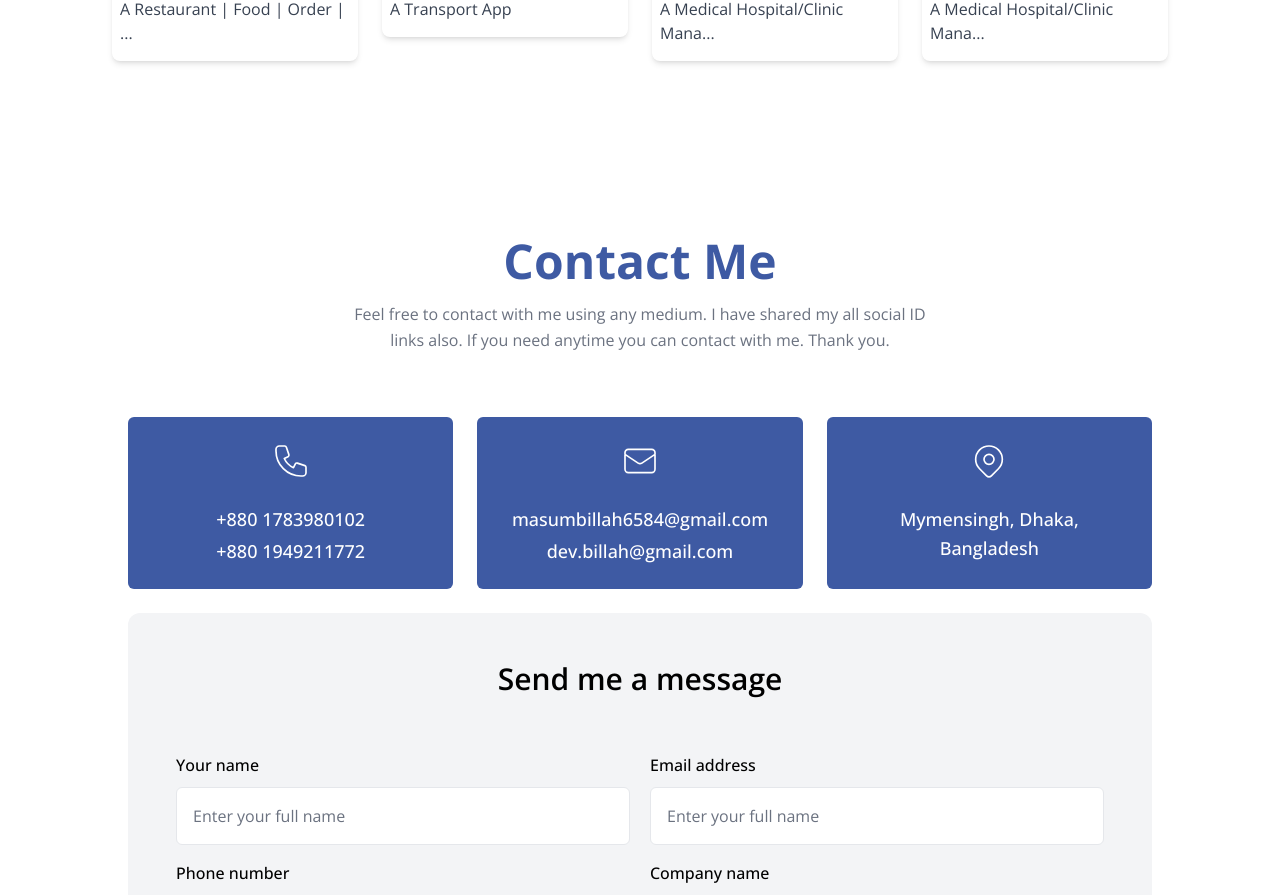
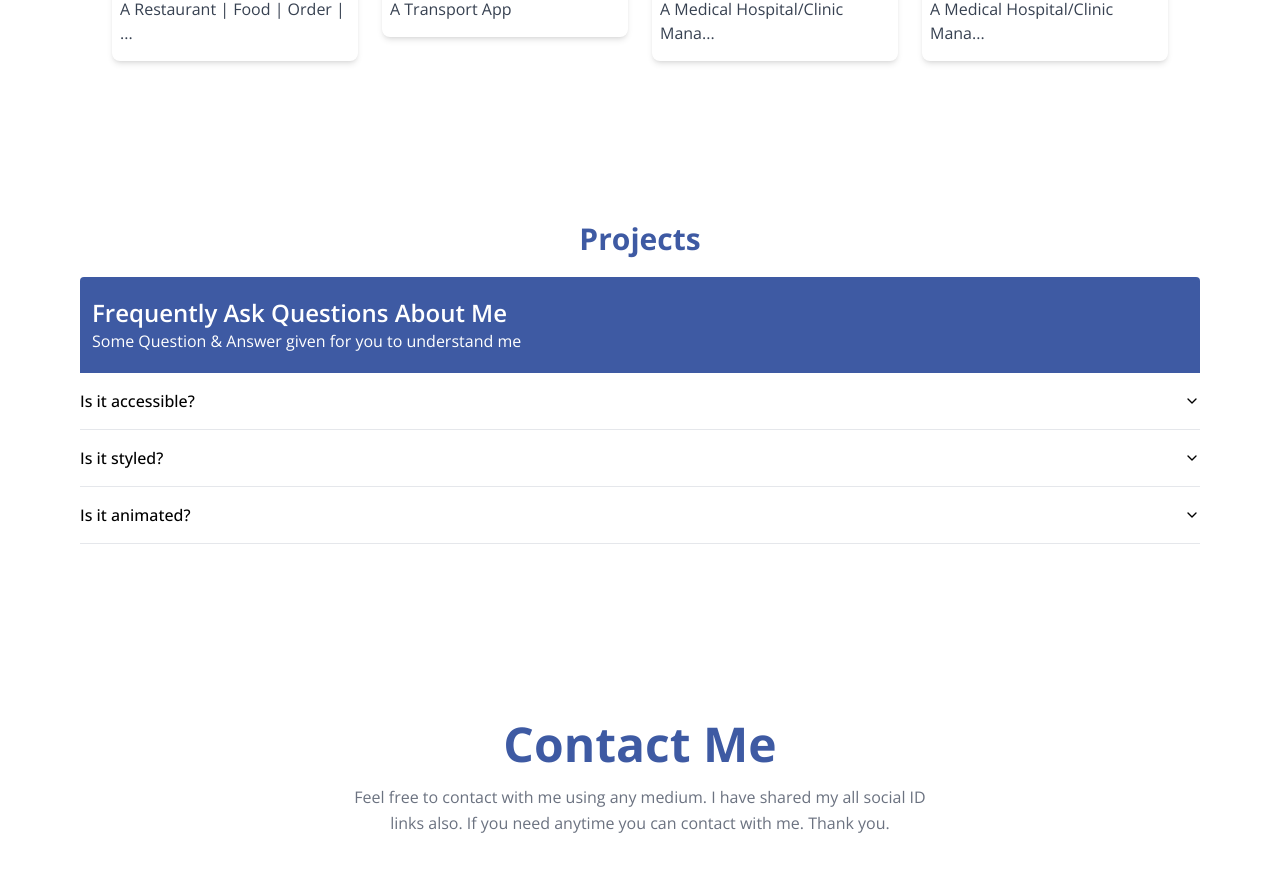
Before and after one commit to masumbillah360/awesome-portfolio, a Next.js app: page / in a window 1280 px wide. Shown: the part 4133-5028 px from the top of the page. Built offline with nearby package versions, Linux system fonts and the light colour scheme.

Commit message:
added accordion

```diff
--- a/app/page.tsx
+++ b/app/page.tsx
@@ -1,5 +1,6 @@
 import About from "@/components/sections/About";
 import Contact from "@/components/sections/Contact";
+import FAQPage from "@/components/sections/FAQ";
 import Hero from "@/components/sections/Hero";
 import Projects from "@/components/sections/Project";
 import SkillSection from "@/components/sections/Skill";
@@ -11,7 +12,7 @@ export default function Home() {
       <About />
       <SkillSection />
       <Projects />
-      {/* <Faq /> */}
+      <FAQPage />
       <Contact />
     </main>
   );
--- a/components/sections/FAQ.tsx
+++ b/components/sections/FAQ.tsx
@@ -0,0 +1,47 @@
+import {
+  Accordion,
+  AccordionContent,
+  AccordionItem,
+  AccordionTrigger,
+} from "@/components/ui/accordion";
+import TitleCard from "../cards/TitleCard";
+
+const FAQPage = () => {
+  return (
+    <div className="py-12 sm:py-16 lg:py-20" id="projects">
+      <h2 className="text-3xl text-center font-bold text-primary dark:text-primary-foreground mb-5">
+        Projects
+      </h2>
+      <TitleCard
+        title="Frequently Ask Questions About Me"
+        subTitle="Some Question & Answer given for you to understand me"
+      />
+      <div className="">
+        <Accordion type="single" collapsible className="w-full">
+          <AccordionItem value="item-1">
+            <AccordionTrigger>Is it accessible?</AccordionTrigger>
+            <AccordionContent>
+              Yes. It adheres to the WAI-ARIA design pattern.
+            </AccordionContent>
+          </AccordionItem>
+          <AccordionItem value="item-2">
+            <AccordionTrigger>Is it styled?</AccordionTrigger>
+            <AccordionContent>
+              Yes. It comes with default styles that matches the other
+              components&apos; aesthetic.
+            </AccordionContent>
+          </AccordionItem>
+          <AccordionItem value="item-3">
+            <AccordionTrigger>Is it animated?</AccordionTrigger>
+            <AccordionContent>
+              Yes. It&apos;s animated by default, but you can disable it if you
+              prefer.
+            </AccordionContent>
+          </AccordionItem>
+        </Accordion>
+      </div>
+    </div>
+  );
+};
+
+export default FAQPage;
```
